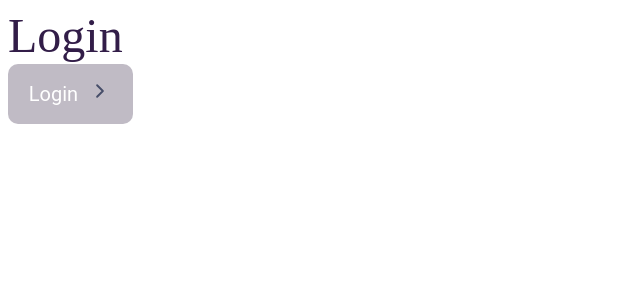
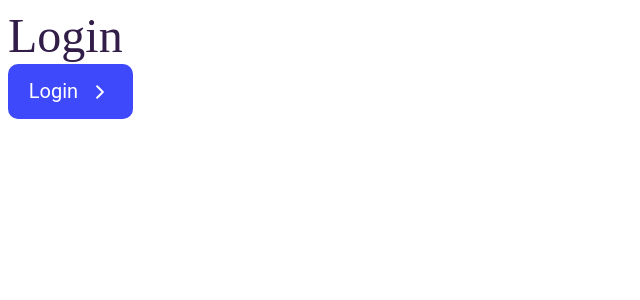
Before and after one commit to CaltonDev/calton-front-v3, a React (Create React App) app: page /login in a window 1280 px wide. Shown: the top 300 px of the page, without its empty margins (0-640 px from the left). Built offline with nearby package versions, Linux system fonts and the light colour scheme.

Commit message:
Fix: fixed arrow colors

```diff
--- a/src/components/Button/Button.module.scss
+++ b/src/components/Button/Button.module.scss
@@ -1,4 +1,5 @@
 @import '@Style/app';
+
 
 .button {
   display: map-get($button, display);
--- a/src/components/Button/Button.tsx
+++ b/src/components/Button/Button.tsx
@@ -1,7 +1,8 @@
 import styles from './Button.module.scss'
 import { ButtonProps } from './Button.interface'
-import React from 'react'
+import React, { useEffect, useState } from 'react'
 import SvgWrapper from '../SvgWrapper/SvgWrapper'
+import { getCSSVariable } from '../../utils/getCSSVariable'
 
 const Button = ({
     size,
@@ -21,6 +22,25 @@ const Button = ({
                 ? styles['arrowLeft']
                 : styles['arrowRight']
             : ''
+
+    const [iconColor, setIconColor] = useState('')
+
+    useEffect(() => {
+        let iconColorString = ''
+
+        if (variant === 'solid') {
+            iconColorString = getCSSVariable('--primary-icon-color')
+        } else {
+            if (disabled) {
+                iconColorString = getCSSVariable('--disable-icon-color')
+            } else {
+                iconColorString = getCSSVariable('--secondary-icon-color')
+            }
+        }
+
+        setIconColor(iconColorString)
+    }, [disabled, variant])
+
     return (
         <>
             <button
@@ -31,6 +51,9 @@ const Button = ({
                 {children}
                 {arrowPlacement !== 'none' && (
                     <SvgWrapper
+                        width={24}
+                        height={24}
+                        fillColor={iconColor}
                         keySvg={
                             arrowPlacement === 'left'
                                 ? 'arrowBack'
--- a/src/components/SvgWrapper/SvgWrapper.tsx
+++ b/src/components/SvgWrapper/SvgWrapper.tsx
@@ -12,7 +12,10 @@ const SvgWrapper = ({
     isClickable = false,
 }: SvgWrapperProps) => {
     return (
-        <span className={isClickable ? styles.clickable : ''}>
+        <span
+            style={{ width: width, height: height }}
+            className={isClickable ? styles.clickable : ''}
+        >
             {keySvg === 'arrowBack' ? (
                 <ArrowBackSvg
                     width={width}
--- a/src/pages/Login/Login.tsx
+++ b/src/pages/Login/Login.tsx
@@ -2,7 +2,6 @@ import { setUser } from '../../store/user/userSlice'
 import { useNavigate } from 'react-router-dom'
 import { useDispatch } from 'react-redux'
 import React from 'react'
-import styles from './Login.module.scss'
 import Typography from '../../components/Typography/Typography'
 import Button from '../../components/Button/Button'
 
@@ -24,7 +23,7 @@ function Login() {
             <Button
                 size={'large'}
                 variant={'solid'}
-                disabled={true}
+                disabled={false}
                 onClick={performLoginAndRedirect}
                 arrowPlacement={'right'}
             >
--- a/src/style/_variables.scss
+++ b/src/style/_variables.scss
@@ -175,3 +175,17 @@ $button: (
                 ),
         )
 );
+
+$icon: (
+        color: (
+                primary: (
+                        color: #FFFFFF,
+                ),
+                secondary: (
+                        color: #3F49FC,
+                ),
+                disabled: (
+                        color: #C0BBC5,
+                )
+        )
+)
--- a/src/style/app.scss
+++ b/src/style/app.scss
@@ -1,2 +1,10 @@
 @import './variables';
 @import './functions';
+
+
+// Button.module.scss
+:root {
+  --primary-icon-color: #FFFFFF;
+  --secondary-icon-color: #3F49FC;
+  --disabled-icon-color: #C0BBC5;
+}
--- /dev/null
+++ b/src/utils/getCSSVariable.ts
@@ -0,0 +1,5 @@
+export const getCSSVariable = (variableName: string) => {
+    return getComputedStyle(document.documentElement)
+        .getPropertyValue(variableName)
+        .trim()
+}
```
